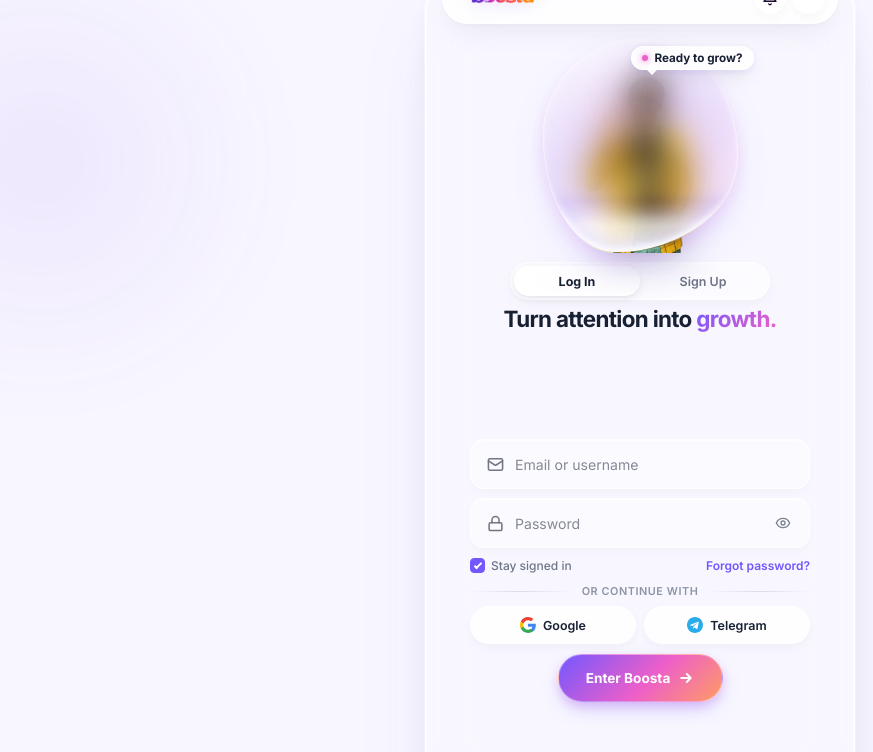
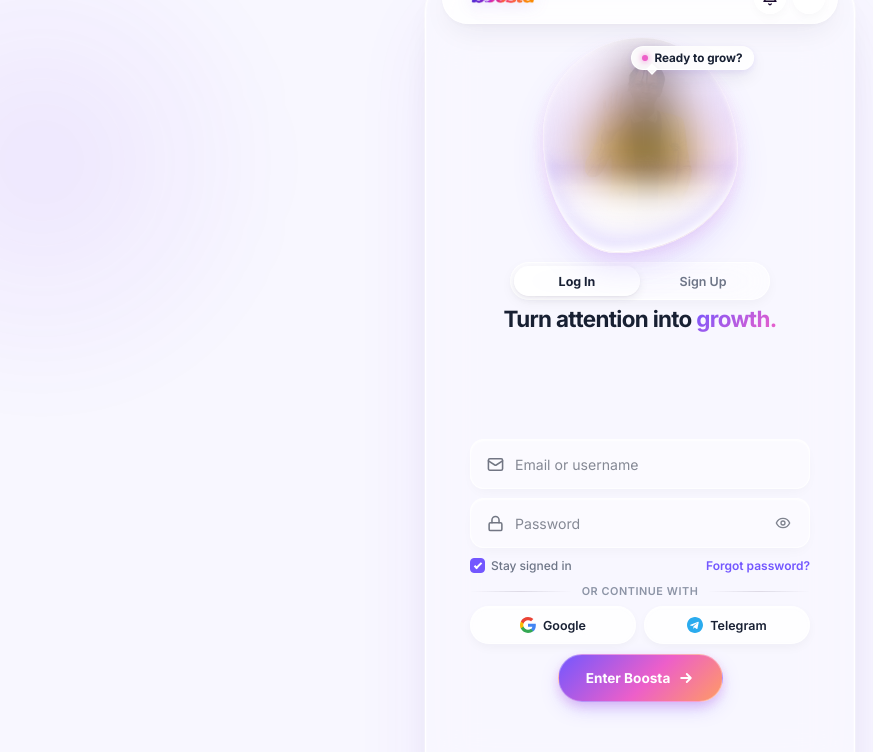
Before and after one commit to piustech1/boosta, a Next.js app: page /login in a window 1280 px wide. Shown: the top 752 px of the page, without its empty margins (0-873 px from the left). Built offline with nearby package versions, Linux system fonts and the light colour scheme.

Commit message:
Frost downer ends of asset image and apply deep frosted glass covering

```diff
--- a/src/app/globals.css
+++ b/src/app/globals.css
@@ -935,6 +935,7 @@
   display: flex;
   align-items: flex-end;
   justify-content: center;
+  padding-bottom: 12px;
   /* ALLOW OVERFLOW — person extends beyond the aura shape */
   overflow: visible;
   z-index: 3;
@@ -958,9 +959,26 @@
   transition: opacity 0.5s ease, filter 0.4s ease;
   /* Person enters after aura */
   animation: heroPersonEnter 1.1s var(--ease-out) 0.15s both;
-}
-
-/* Front Bottom Lip of Wiggling Container (Hero Portal): Slightly covers bottom part of Mickey */
+  /* Frosted feathered bottom edge: never shows any hard cut-off line */
+  -webkit-mask-image: linear-gradient(
+    to bottom,
+    rgba(0, 0, 0, 1) 0%,
+    rgba(0, 0, 0, 1) 68%,
+    rgba(0, 0, 0, 0.75) 80%,
+    rgba(0, 0, 0, 0.25) 90%,
+    transparent 100%
+  );
+  mask-image: linear-gradient(
+    to bottom,
+    rgba(0, 0, 0, 1) 0%,
+    rgba(0, 0, 0, 1) 68%,
+    rgba(0, 0, 0, 0.75) 80%,
+    rgba(0, 0, 0, 0.25) 90%,
+    transparent 100%
+  );
+}
+
+/* Front Frosted Bottom Lip of Wiggling Container: Strongly covers downer part even while wiggling */
 .hero-dudu-front-lip {
   position: absolute;
   inset: 0;
@@ -969,25 +987,26 @@
   border-radius: 58% 42% 64% 36% / 46% 58% 42% 54%;
   background: linear-gradient(
     0deg,
-    rgba(255, 255, 255, 0.92) 0%,
-    rgba(255, 255, 255, 0.65) 12%,
-    rgba(124, 58, 237, 0.14) 22%,
-    transparent 32%
+    rgba(255, 255, 255, 0.98) 0%,
+    rgba(255, 255, 255, 0.85) 15%,
+    rgba(255, 255, 255, 0.48) 28%,
+    rgba(124, 58, 237, 0.15) 38%,
+    transparent 50%
   );
-  backdrop-filter: blur(18px);
-  -webkit-backdrop-filter: blur(18px);
-  border-bottom: 2.2px solid rgba(255, 255, 255, 0.98);
+  backdrop-filter: blur(24px);
+  -webkit-backdrop-filter: blur(24px);
+  border-bottom: 2.5px solid rgba(255, 255, 255, 1);
   box-shadow:
-    inset 0 -3px 6px rgba(255, 255, 255, 0.95),
-    inset 0 -12px 24px -6px rgba(124, 58, 237, 0.16);
+    inset 0 -4px 8px rgba(255, 255, 255, 0.98),
+    inset 0 -14px 28px -6px rgba(124, 58, 237, 0.22);
   animation:
     doodleMorph 8s ease-in-out infinite,
     doodleWiggle 5.5s ease-in-out infinite alternate;
   transform-origin: center 75%;
   z-index: 4;
   pointer-events: none;
-  -webkit-mask-image: linear-gradient(to top, rgba(0, 0, 0, 1) 0%, rgba(0, 0, 0, 1) 15%, transparent 28%);
-  mask-image: linear-gradient(to top, rgba(0, 0, 0, 1) 0%, rgba(0, 0, 0, 1) 15%, transparent 28%);
+  -webkit-mask-image: linear-gradient(to top, rgba(0, 0, 0, 1) 0%, rgba(0, 0, 0, 1) 22%, rgba(0, 0, 0, 0.55) 34%, transparent 48%);
+  mask-image: linear-gradient(to top, rgba(0, 0, 0, 1) 0%, rgba(0, 0, 0, 1) 22%, rgba(0, 0, 0, 0.55) 34%, transparent 48%);
 }
 
 .character-fallback {
@@ -1916,9 +1935,9 @@
 .auth-asset-wrap {
   position: relative;
   width: clamp(174px, 45vw, 196px);
-  height: clamp(190px, 24vh, 212px);
-  display: flex;
-  align-items: flex-end;
+  height: clamp(192px, 24.5vh, 216px);
+  display: flex;
+  align-items: center;
   justify-content: center;
 }
 
@@ -1957,10 +1976,22 @@
   pointer-events: none;
 }
 
+.auth-mickey-wrapper {
+  position: absolute;
+  inset: 0;
+  width: 100%;
+  height: 100%;
+  display: flex;
+  align-items: flex-end;
+  justify-content: center;
+  padding-bottom: 14px;
+  z-index: 2;
+  pointer-events: none;
+}
+
 .auth-mickey-cutout {
   position: relative;
-  z-index: 2;
-  height: clamp(186px, 23.5vh, 208px);
+  height: clamp(182px, 23vh, 204px);
   width: auto;
   max-width: 100%;
   object-fit: contain;
@@ -1968,9 +1999,26 @@
   display: block;
   filter: drop-shadow(0 8px 18px rgba(26, 10, 46, 0.20));
   pointer-events: none;
-}
-
-/* Front Bottom Lip of Wiggling Container: Slightly covers bottom part of Mickey */
+  /* Frosted feathered bottom edge: never shows any hard cut-off line or exposed downer edge */
+  -webkit-mask-image: linear-gradient(
+    to bottom,
+    rgba(0, 0, 0, 1) 0%,
+    rgba(0, 0, 0, 1) 66%,
+    rgba(0, 0, 0, 0.75) 78%,
+    rgba(0, 0, 0, 0.2) 88%,
+    transparent 100%
+  );
+  mask-image: linear-gradient(
+    to bottom,
+    rgba(0, 0, 0, 1) 0%,
+    rgba(0, 0, 0, 1) 66%,
+    rgba(0, 0, 0, 0.75) 78%,
+    rgba(0, 0, 0, 0.2) 88%,
+    transparent 100%
+  );
+}
+
+/* Front Frosted Liquid Glass Lip: Strongly covers the downer part even while wiggling */
 .auth-dudu-front-lip {
   position: absolute;
   inset: 0;
@@ -1979,25 +2027,26 @@
   border-radius: 58% 42% 64% 36% / 46% 58% 42% 54%;
   background: linear-gradient(
     0deg,
-    rgba(255, 255, 255, 0.94) 0%,
-    rgba(255, 255, 255, 0.70) 12%,
-    rgba(115, 87, 255, 0.16) 24%,
-    transparent 36%
+    rgba(255, 255, 255, 0.98) 0%,
+    rgba(255, 255, 255, 0.88) 18%,
+    rgba(255, 255, 255, 0.55) 30%,
+    rgba(115, 87, 255, 0.16) 40%,
+    transparent 52%
   );
-  backdrop-filter: blur(16px);
-  -webkit-backdrop-filter: blur(16px);
-  border-bottom: 2.2px solid rgba(255, 255, 255, 0.98);
+  backdrop-filter: blur(24px);
+  -webkit-backdrop-filter: blur(24px);
+  border-bottom: 2.5px solid rgba(255, 255, 255, 1);
   box-shadow:
-    inset 0 -3px 6px rgba(255, 255, 255, 0.95),
-    inset 0 -10px 22px -6px rgba(115, 87, 255, 0.22);
+    inset 0 -4px 8px rgba(255, 255, 255, 0.98),
+    inset 0 -14px 28px -6px rgba(115, 87, 255, 0.28);
   animation:
     doodleMorph 8s ease-in-out infinite,
     doodleWiggle 5.5s ease-in-out infinite alternate;
   transform-origin: center 75%;
   z-index: 3;
   pointer-events: none;
-  -webkit-mask-image: linear-gradient(to top, rgba(0, 0, 0, 1) 0%, rgba(0, 0, 0, 1) 16%, transparent 32%);
-  mask-image: linear-gradient(to top, rgba(0, 0, 0, 1) 0%, rgba(0, 0, 0, 1) 16%, transparent 32%);
+  -webkit-mask-image: linear-gradient(to top, rgba(0, 0, 0, 1) 0%, rgba(0, 0, 0, 1) 24%, rgba(0, 0, 0, 0.6) 36%, transparent 50%);
+  mask-image: linear-gradient(to top, rgba(0, 0, 0, 1) 0%, rgba(0, 0, 0, 1) 24%, rgba(0, 0, 0, 0.6) 36%, transparent 50%);
 }
 
 /* Chat bubble fixed directly ON the Mickey asset */
--- a/src/components/AuthExperience.tsx
+++ b/src/components/AuthExperience.tsx
@@ -146,15 +146,17 @@
             <div className="dudu-halo" />
           </div>
 
-          {/* Mickey Cutout Asset */}
+          {/* Mickey Cutout Asset inside positioning wrapper */}
+          <div className="auth-mickey-wrapper">
             {/* eslint-disable-next-line @next/next/no-img-element */}
             <img
               src="/assets/mickey.png"
               alt="Mickey Waving"
               className="auth-mickey-cutout"
             />
+          </div>
 
-          {/* Front Bottom Lip of Wiggling Container: Slightly covers bottom part of Mickey */}
+          {/* Front Frosted Liquid Glass Lip: Strongly covers the downer part even while wiggling */}
           <div className="auth-dudu-front-lip doodle-animated" aria-hidden="true" />
 
           {/* Speech Bubble fixed directly ON the Mickey asset */}
```
Lines whose indentation alone changed are shown as unchanged.
